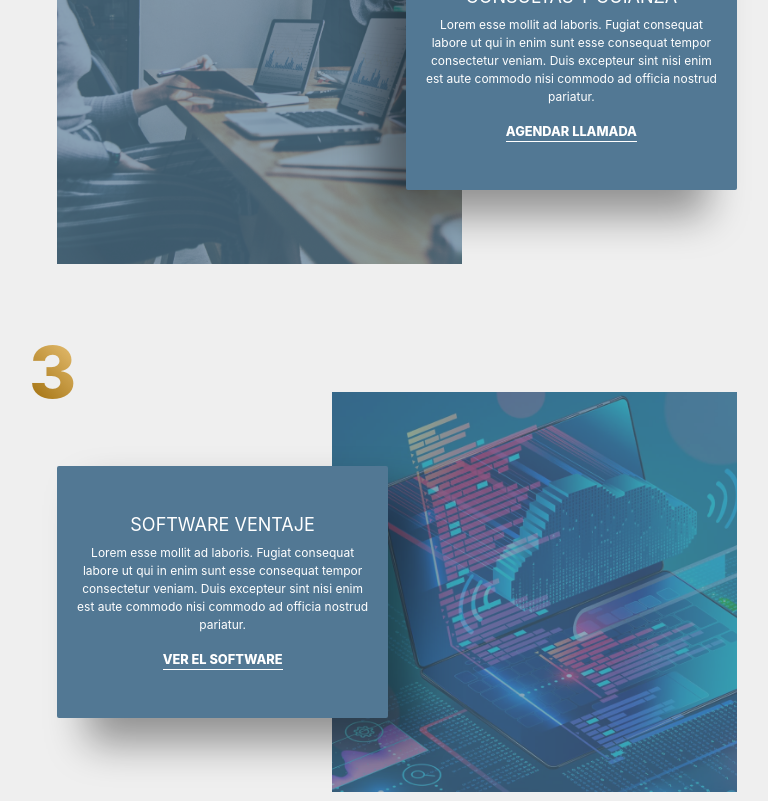
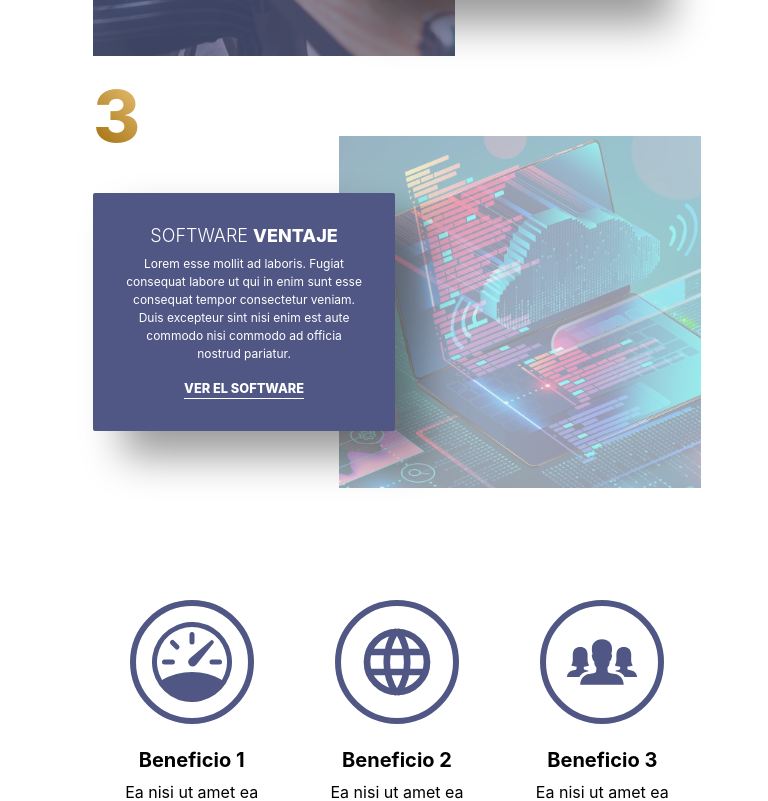
Before and after one commit to mezacanul/merivilla, a Next.js app: page / in a window 1280 px wide. Shown: the part 1800-2601 px from the top of the page, without its empty margins (243-1011 px from the left). Built offline with nearby package versions, Linux system fonts and the light colour scheme.

Commit message:
Cambios Michael

```diff
--- a/src/components/Home/Contacto.js
+++ b/src/components/Home/Contacto.js
@@ -10,7 +10,7 @@ export default function Contacto() {
             maxW={"container.lg"}
             bg={"url(/formulario.webp)"}
             backdrop={true}
-            backdropColor={"#527894"}
+            backdropColor={"#505784"}
             backdropOpacity={0.7}
         >
             <HStack mt={"5rem"}>
@@ -22,10 +22,6 @@ export default function Contacto() {
 }
 
 function Formulario() {
-    // useEffect(()=>{
-    //     console.log(Object.keys(countries));
-    // }, [])
-
     return (
         <Box w={"50%"} px={"2rem"}>
             <VStack>
--- a/src/components/Home/QuienesSomos.js
+++ b/src/components/Home/QuienesSomos.js
@@ -4,7 +4,7 @@ import GoldButton from "../common/GoldButton";
 
 export default function QuienesSomos() {
     return (
-        <SectionLayout maxW={"container.xl"} bg={"#527894"} color={"white"}>
+        <SectionLayout maxW={"container.xl"} bg={"#505784"} color={"white"}>
             <HStack>
                 <VStack w={"50%"} align={"flex-start"} px={"2rem"} spacing={"2rem"}>
                     <Heading size={"3xl"} fontWeight={400} textAlign={"center"}>
@@ -31,7 +31,7 @@ export default function QuienesSomos() {
                     <Box
                         w={"100%"}
                         h={"100%"}
-                        bgColor={"#527894"}
+                        bgColor={"#cfcfcf"}
                         opacity={0.65}
                     />
                 </Box>
--- a/src/components/Home/Servicios.js
+++ b/src/components/Home/Servicios.js
@@ -1,11 +1,4 @@
-import {
-    Box,
-    Circle,
-    Heading,
-    HStack,
-    Text,
-    VStack,
-} from "@chakra-ui/react";
+import { Box, Circle, Heading, HStack, Text, VStack } from "@chakra-ui/react";
 import { BsSpeedometer } from "react-icons/bs";
 import { TbWorld } from "react-icons/tb";
 import { IoIosPeople } from "react-icons/io";
@@ -16,13 +9,13 @@ import SectionLayout from "@/layout/SectionLayout";
 
 export default function Servicios() {
     return (
-        <SectionLayout maxW={"container.md"} color={"black"}>
+        <SectionLayout maxW={"container.sm"} color={"black"} py={"7rem"}>
             <Heading size={"2xl"} textAlign={"center"}>
                 COMO TE AYUDAMOS
             </Heading>
 
             {/* Servicios  */}
-            <VStack my={"10rem"} spacing={"8rem"}>
+            <VStack my={"7rem"} spacing={"5rem"}>
                 <Servicio
                     direction={"right"}
                     number={1}
@@ -32,6 +25,7 @@ export default function Servicios() {
                     }
                     cta={"VER CONTENIDO"}
                     imgUrl={"serv1.jpg"}
+                    bg={"#505784"}
                 />
 
                 <Servicio
@@ -43,17 +37,31 @@ export default function Servicios() {
                     }
                     cta={"AGENDAR LLAMADA"}
                     imgUrl={"serv2.webp"}
+                    bg={"#EBEBEB"}
                 />
 
                 <Servicio
                     direction={"right"}
                     number={3}
-                    title={"SOFTWARE VENTAJE"}
+                    title={
+                        <>
+                            {"SOFTWARE "}
+                            <Text
+                                // bgGradient="linear(to-r, #671ac5, #a081ff)"
+                                // bgClip="text"
+                                fontWeight={"800"}
+                                display={"inline"}
+                            >
+                                VENTAJE
+                            </Text>
+                        </>
+                    }
                     text={
                         "Lorem esse mollit ad laboris. Fugiat consequat labore ut qui in enim sunt esse consequat tempor consectetur veniam. Duis excepteur sint nisi enim est aute commodo nisi commodo ad officia nostrud pariatur."
                     }
                     cta={"VER EL SOFTWARE"}
                     imgUrl={"serv3.webp"}
+                    bg={"#505784"}
                 />
             </VStack>
 
@@ -83,7 +91,8 @@ function LinkButton({ children }) {
     return (
         <Link
             href="/target-page"
-            fontSize="0.8rem" fontWeight={800}
+            fontSize="0.8rem"
+            fontWeight={800}
             borderBottom={"1px"}
             transition="all 0.3s ease-out" // Apply transition to the entire Link element
             _hover={{
@@ -95,7 +104,7 @@ function LinkButton({ children }) {
     );
 }
 
-function Servicio({ direction, number, title, text, cta, imgUrl }) {
+function Servicio({ direction, number, title, text, cta, imgUrl, bg }) {
     let img = `url("/${imgUrl}")`;
     let flexDir = direction != "left" ? "row" : "row-reverse";
 
@@ -119,17 +128,21 @@ function Servicio({ direction, number, title, text, cta, imgUrl }) {
             {/* Text Box  */}
             <VStack
                 borderRadius={2}
-                boxShadow={`${direction == "right"? "30px" : "-30px"} 25px 40px rgba(0,0,0,0.4)`}
+                boxShadow={`${
+                    direction == "right" ? "30px" : "-30px"
+                } 25px 40px rgba(0,0,0,0.4)`}
                 zIndex={2}
-                {...(direction == "right" ? {mr: "-4rem"} : {ml: "-4rem"})}
+                {...(direction == "right" ? { mr: "-4rem" } : { ml: "-4rem" })}
                 // mr={"-4rem"}
-                bgColor={"#527894"}
-                color={"white"}
-                w={"45%"}
-                py={"3rem"}
-                px={"1rem"}
+                bgColor={bg}
+                color={bg == "#EBEBEB" ? "black" : "white"}
+                w={"50%"}
+                py={"2rem"}
+                px={"2rem"}
             >
-                <Heading fontSize={"lg"} fontWeight={400}>{title}</Heading>
+                <Heading fontSize={"lg"} fontWeight={300}>
+                    {title}
+                </Heading>
                 <Text fontSize={"xs"} textAlign={"center"} mb={"0.5rem"}>
                     {text}
                 </Text>
@@ -137,8 +150,13 @@ function Servicio({ direction, number, title, text, cta, imgUrl }) {
             </VStack>
 
             {/* Image Box  */}
-            <Box bgImage={img} backgroundSize={"cover"} w={"55%"} h={"25rem"}>
-                <Box w={"100%"} h={"100%"} bgColor={"#527894"} opacity={0.65} />
+            <Box bgImage={img} backgroundSize={"cover"} w={"60%"} h={"22rem"}>
+                <Box
+                    w={"100%"}
+                    h={"100%"}
+                    bgColor={bg == "#EBEBEB" ? "#505784" : "#EBEBEB"}
+                    opacity={0.65}
+                />
             </Box>
         </HStack>
     );
@@ -150,8 +168,8 @@ function Beneficio({ icon, title, text }) {
             <Circle
                 mb={"1rem"}
                 borderWidth={"0.4rem"}
-                borderColor={"#5c87a6"}
-                color={"#5c87a6"}
+                borderColor={"#505784"}
+                color={"#505784"}
                 padding={"1rem"}
                 fontSize={"5rem"}
             >
--- a/src/components/Home/Testimoniales.js
+++ b/src/components/Home/Testimoniales.js
@@ -3,7 +3,12 @@ import SectionLayout from "@/layout/SectionLayout";
 
 export default function Testimoniales() {
     return (
-        <SectionLayout maxW={"container.xl"} bg={"#527894"} color={"white"} py="5rem">
+        <SectionLayout
+            maxW={"container.xl"}
+            bg={"#505784"}
+            color={"white"}
+            py="5rem"
+        >
             <Heading size={"3xl"} textAlign={"center"} fontWeight={400}>
                 TESTIMONIALES
             </Heading>
@@ -37,13 +42,22 @@ export default function Testimoniales() {
 
 function Testimonial({ image, text, name }) {
     return (
-        <VStack textAlign={"center"} bg={"white"} color={"black"} py={"3.5rem"} px={"1rem"} boxShadow={"0px 20px 30px rgba(0,0,0,0.4)"}>
+        <VStack
+            textAlign={"center"}
+            bg={"white"}
+            color={"black"}
+            py={"3.5rem"}
+            px={"1rem"}
+            boxShadow={"0px 20px 30px rgba(0,0,0,0.4)"}
+        >
             <Circle
-                mb={"1rem"} padding={"4rem"}
+                mb={"1rem"}
+                padding={"4rem"}
                 fontSize={"5rem"}
                 bgImage={image}
                 backgroundPosition={"center"}
                 backgroundSize={"cover"}
+                boxShadow={"0px 5px 10px rgba(39, 39, 39, 0.3)"}
             />
             <Text width={"80%"} fontWeight={"800"} fontSize={"sm"} mb={"1rem"}>
                 {text}
--- a/src/components/Shared/Header.js
+++ b/src/components/Shared/Header.js
@@ -46,7 +46,7 @@ export default function Header({onOpen}) {
                     {...LinkStyles("left")}
                     href="/"
                 >
-                    <Text display={"inline"} fontWeight="bold">
+                    <Text display={"inline"} fontWeight={800}>
                         MERIVILLA
                     </Text>{" "}
                     CO.
--- a/src/pages/_document.js
+++ b/src/pages/_document.js
@@ -6,7 +6,7 @@ export default function Document() {
       <Head>
         <title>Merivilla Co.</title>
       </Head>
-      <body style={{background: "#efefef"}}>
+      <body style={{background: "#ffffff"}}>
         <Main />
         <NextScript />
       </body>
```
